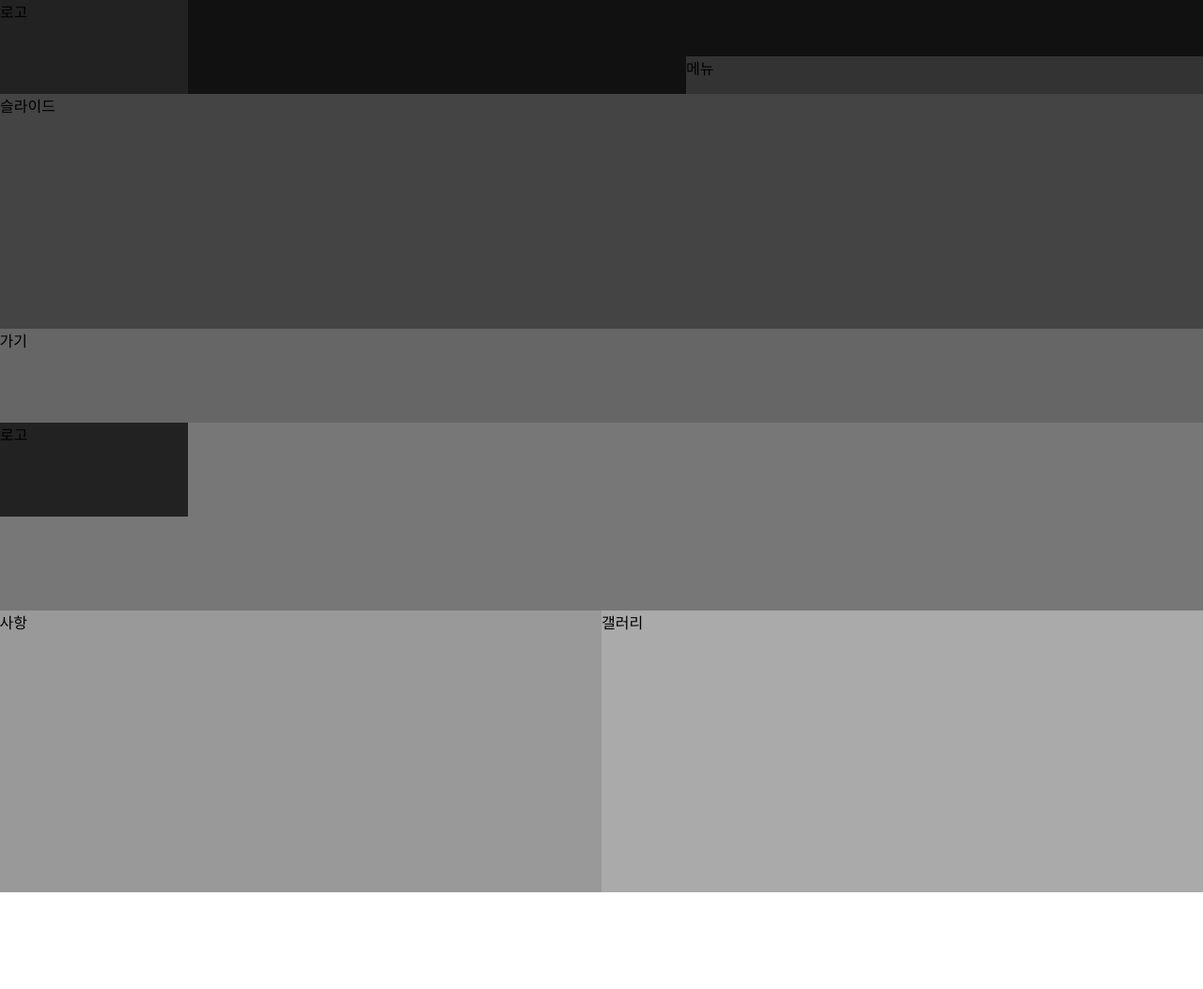
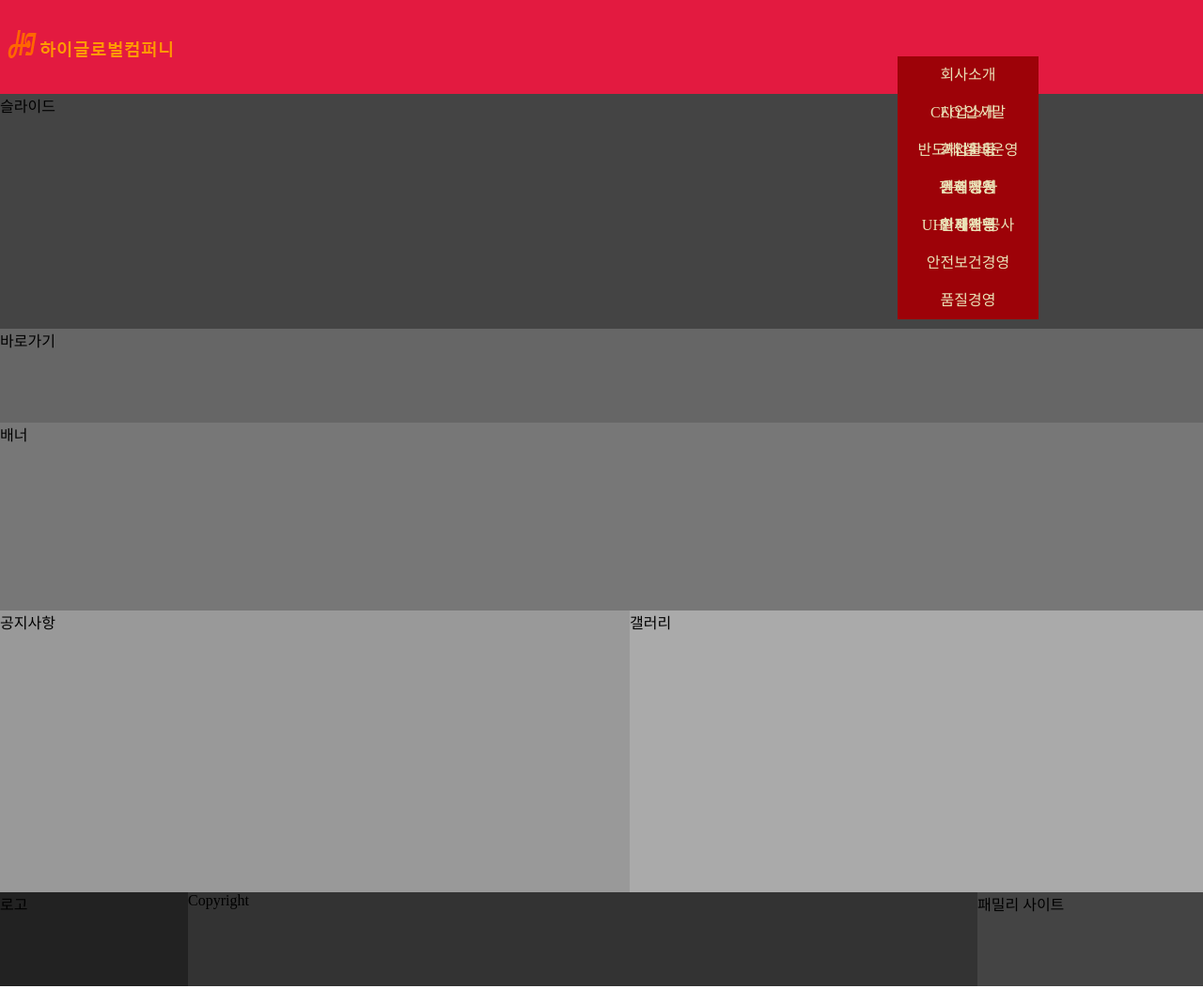
Before and after one commit to GTK2/2024WebDesign, a plain HTML site: page F-4/index.html in a window 1280 px wide. Shown: the top 1053 px of the page at 94% size. Before the commit the page ends 950 px from the top, so only its background shows below. Drawn offline with Linux system fonts and the light colour scheme.

Commit message:
F-4 menu ing

```diff
--- a/F-4/index.html
+++ b/F-4/index.html
@@ -9,8 +9,43 @@
 <body>
     <div id="wrap">
         <header>
-            <div class="logo">로고</div>
-            <nav class="menu">메뉴</nav>
+            <div class="logo">
+                <a href="#">
+                    <img src="image/logo.png" alt="로고">
+                </a>
+            </div>
+            <nav class="menu">
+                <ul>
+                    <li><a href="#">회사소개
+                        <ul class="sub-menu">
+                            <li><a href="#">CEO 인사말</a></li>
+                            <li><a href="#">기업문화</a></li>
+                            <li><a href="#">경영방침</a></li>
+                            <li><a href="#">회사연혁</a></li>
+                        </ul>
+                    </a></li>
+                    <li><a href="#">사업소개
+                        <ul class="sub-menu">
+                            <li><a href="#">반도체 설비운영</a></li>
+                            <li><a href="#">건축 공사</a></li>
+                            <li><a href="#">UHP 배관 공사</a></li>
+                        </ul>
+                    </a></li>
+                    <li><a href="#">회사활동
+                        <ul class="sub-menu">
+                            <li><a href="#">윤리경영</a></li>
+                            <li><a href="#">환경경영</a></li>
+                            <li><a href="#">안전보건경영</a></li>
+                            <li><a href="#">품질경영</a></li>
+                        </ul>
+                    </a></li>
+                    <li><a href="#">인재채용
+                        <ul class="sub-menu">
+                            <li><a href="#">인재채용</a></li>
+                        </ul>
+                    </a></li>
+                </ul>
+            </nav>
         </header>
         <section id="visual">슬라이드</section>
         <section id="contents">
@@ -22,7 +57,7 @@
             </div>
         </section>
         <footer>
-            <div class="logo bt-logo">로고</div>
+            <div class="bt-logo">로고</div>
             <div class="copy">Copyright</div>
             <div class="site">패밀리 사이트</div>
         </footer>
--- a/F-4/style.css
+++ b/F-4/style.css
@@ -16,7 +16,6 @@ a {
 /* 전체 컨테이너 */
 #wrap {
     width: 100%;
-    background-color: #ddd;
 }
 
 /* header */
@@ -24,14 +23,16 @@ header {
     position: relative;
     width: 1340px;
     height: 100px;
-    background-color: #111;
+    background-color: #e31a40;
 }
 .logo {
     position: absolute;
     left: 0;
     width: 200px;
     height: 100px;
-    background-color: #222;
+}
+.logo img {
+    margin-top: 25px;
 }
 .menu {
     position: absolute;
@@ -39,7 +40,16 @@ header {
     bottom: 0;
     width: 600px;
     height: 40px;
-    background-color: #333;
+}
+.menu li{
+    width: 150px;
+    height: 40px;
+    line-height: 40px;
+    text-align: center;
+    background-color: #9D0208;
+}
+.menu a{
+    color: #EAE2B7;
 }
 
 /* visual */
@@ -51,10 +61,8 @@ header {
 
 /* contents */
 #contents {
-    position: absolute;
-    top: 350px;
-    left: 50%;
-    transform: translate(-50%);
+    position: relative;
+    top: -100px;
     width: 1340px;
     background-color: #555;
 }
@@ -87,11 +95,16 @@ header {
 
 /* footer */
 footer {
+    position: relative;
+    top: -100px;
     display: flex;
     width: 1340px;
     height: 100px;
 }
 .bt-logo {
+    width: 200px;
+    height: 100px;
+    background-color: #222;
     filter: grayscale(100%);
 }
 .copy {
```
Also changed, not shown: F-4/image/logo.png (added).
